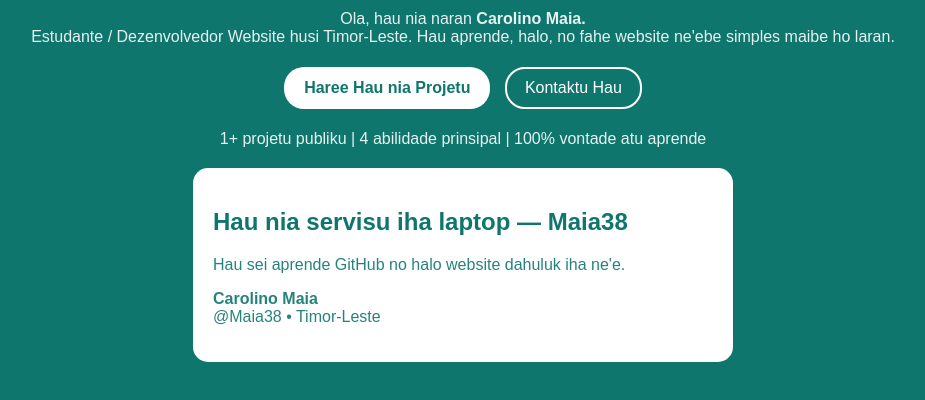
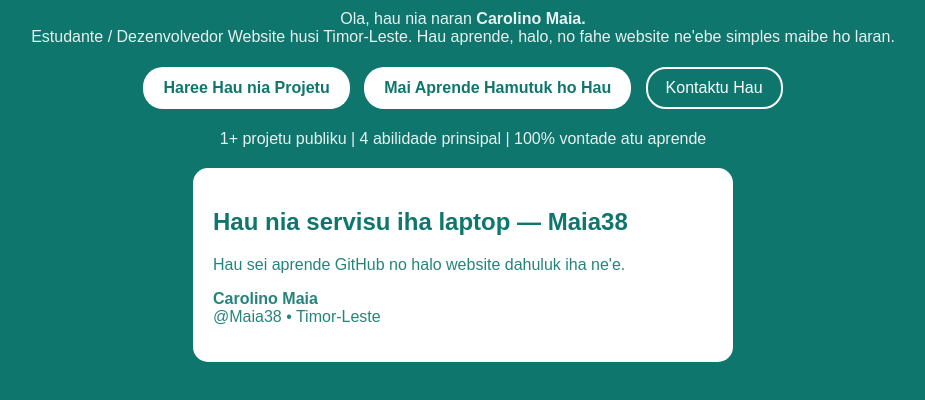
Before and after one commit to 25014carolinomaia-ops/Website, a plain HTML site: page index.html in a window 1280 px wide. Shown: the part 206-606 px from the top of the page, without its empty margins (177-1102 px from the left). Drawn offline with Linux system fonts and the light colour scheme.

Commit message:
Update index.html

```diff
--- a/index.html
+++ b/index.html
@@ -20,6 +20,7 @@ img{width:100%;border-radius:10px}
 <h1>HAU NIA<br><span>WEBSITE</span></h1>
 <p>Ola, hau nia naran <b>Carolino Maia.</b><br>Estudante / Dezenvolvedor Website husi Timor-Leste. Hau aprende, halo, no fahe website ne'ebe simples maibe ho laran.</p>
 <a class="btn" href="#">Haree Hau nia Projetu</a>
+<a class="btn" href="#">Mai Aprende Hamutuk ho Hau</a>
 <a class="btn2" href="#">Kontaktu Hau</a>
 <p>1+ projetu publiku | 4 abilidade prinsipal | 100% vontade atu aprende</p>
 <div class="card">
```
